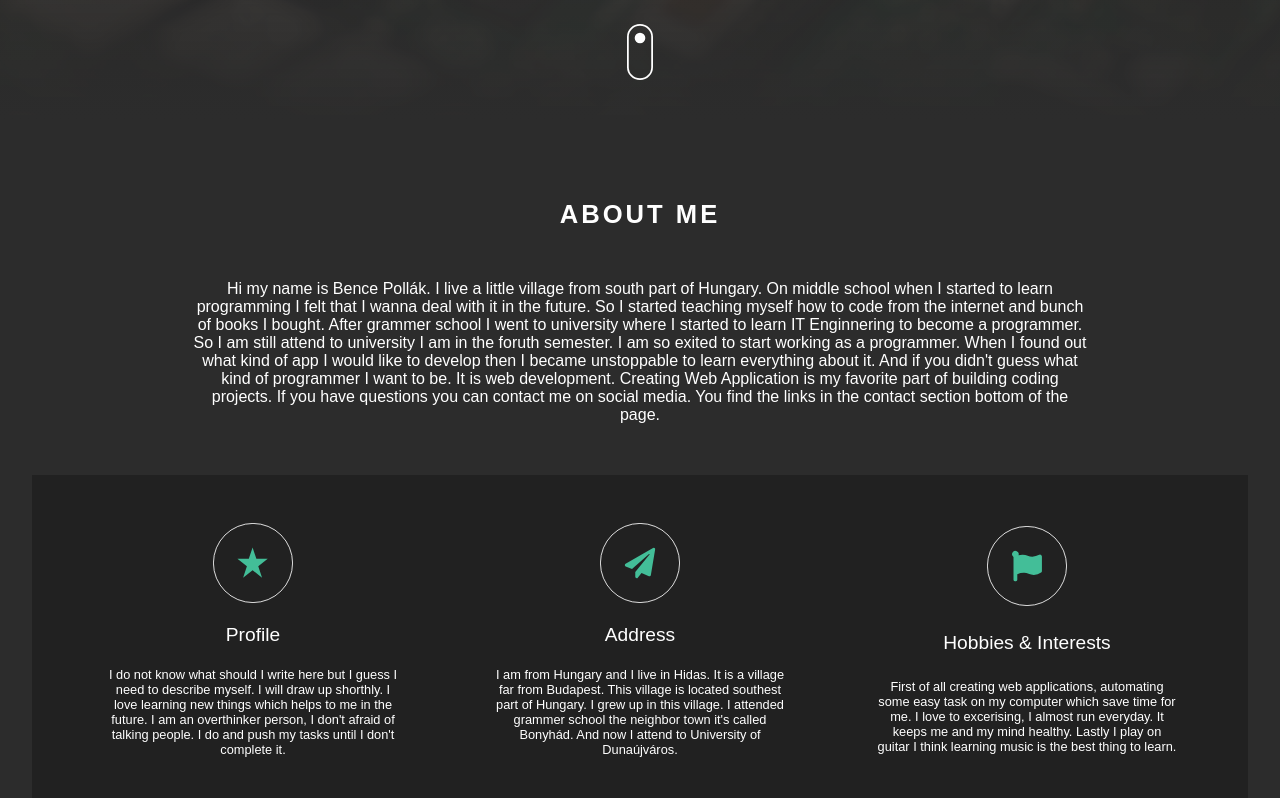
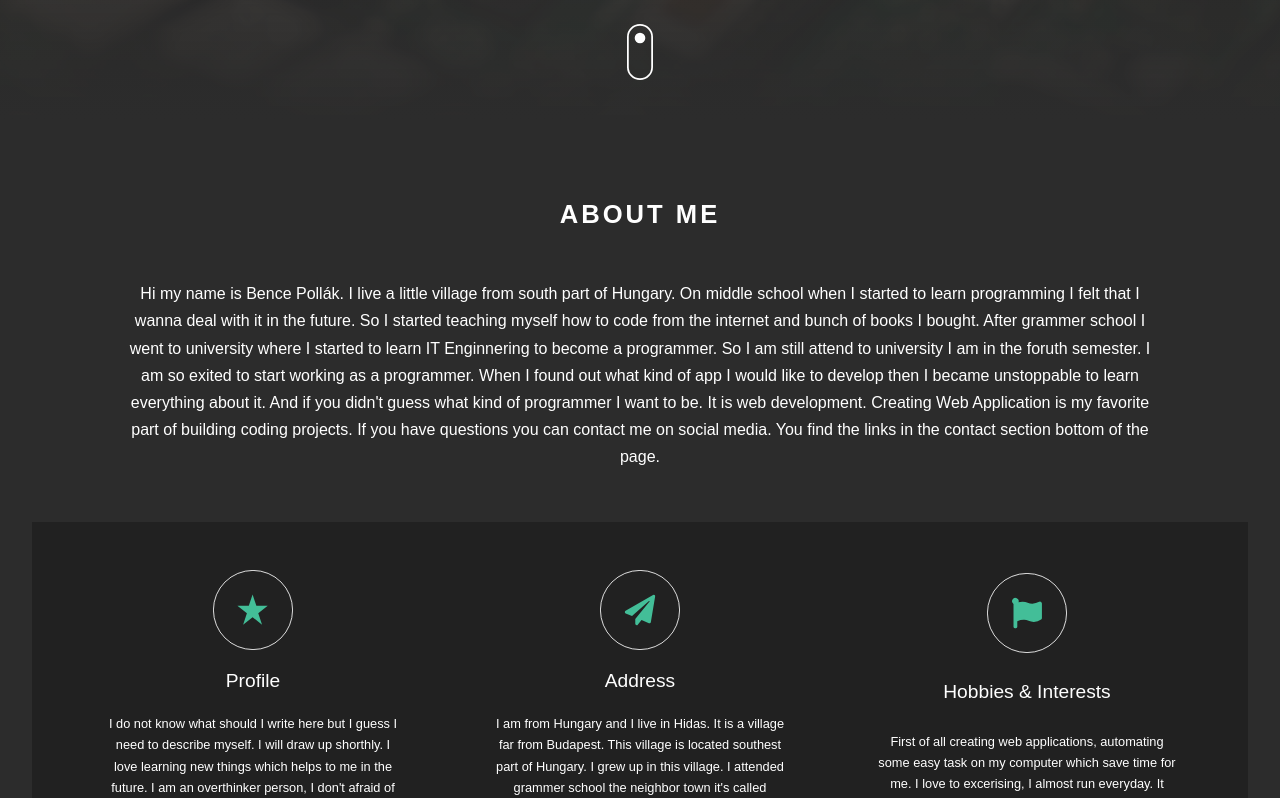
Before and after one commit to Polcsi/my-portfolio-with-react, a React (Create React App) app: page / in a window 1280 px wide. Shown: the part 680-1478 px from the top of the page. Built offline with nearby package versions, Linux system fonts and the light colour scheme.

Commit message:
Fixed about section bug on large screens

```diff
--- a/src/components/About.js
+++ b/src/components/About.js
@@ -3,8 +3,8 @@ import { info } from "../data";
 
 const About = () => {
   return (
-    <section className="about-section section" name="about">
-      <div className="section-container about-section-grid">
+    <section className="section-container about-section section" name="about">
+      <div className="about-section-grid">
         {" "}
         <div className="section-title">
           <h1>About me</h1>
--- a/src/css/home.css
+++ b/src/css/home.css
@@ -76,6 +76,7 @@
   display: grid;
   gap: clamp(2rem, 4vw, 6vw);
   place-items: center;
+  width: 100%;
 }
 .section-title h1 {
   text-align: center;
@@ -86,12 +87,13 @@
   letter-spacing: 3px;
 }
 .about-text {
-  width: 70vw;
+  width: 85%;
 }
 .about-text p {
   color: var(--text-color);
   text-align: center;
   font-size: clamp(1rem, 2vw, 1.2rem);
+  line-height: 1.7;
 }
 
 .info {
@@ -117,6 +119,7 @@
 }
 .info article .info-text {
   text-align: center;
+  line-height: 1.65;
 }
 
 /* Skills Section */
```
